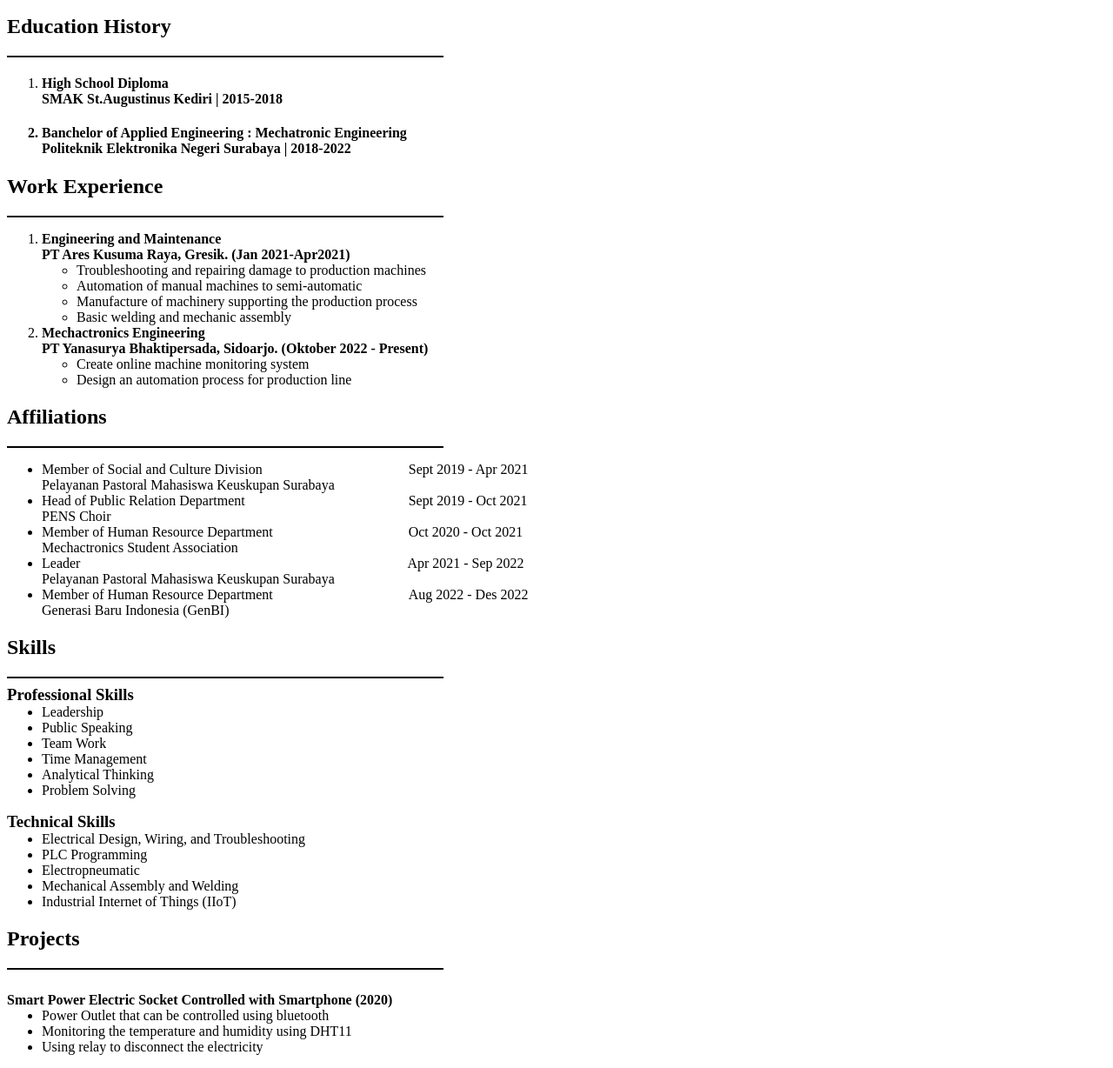
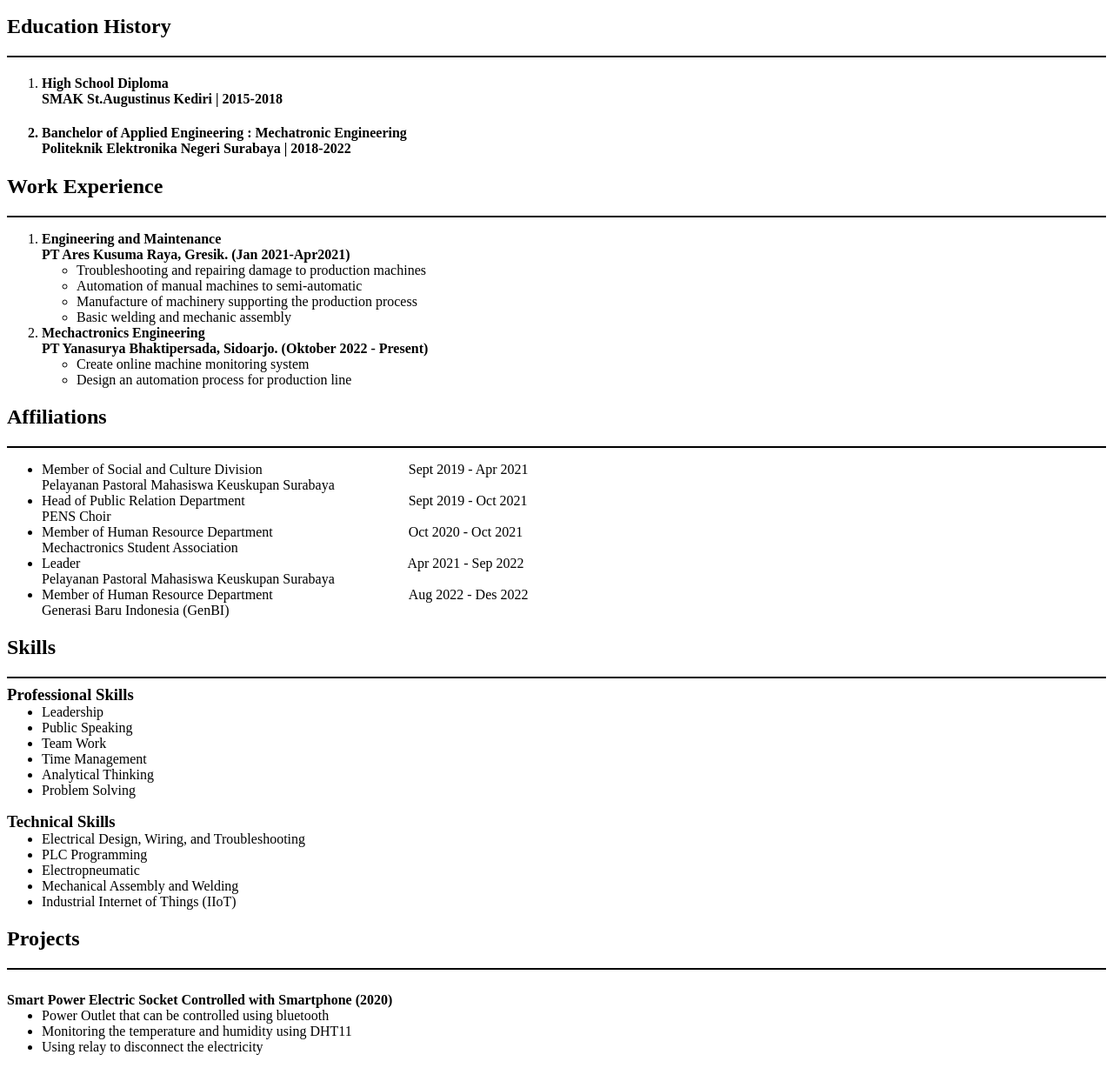
Before and after one commit to vinmarcell/vinmarcell.github.io, a plain HTML site: page index.html in a window 1280 px wide. Shown: the part 480-1708 px from the top of the page at 87% size. Drawn offline with Linux system fonts and the light colour scheme.

Commit message:
Update index.html
Change width for the sub-title

```diff
--- a/index.html
+++ b/index.html
@@ -42,7 +42,7 @@
     </p>
 
     <h2>Education History</h2>
-    <hr color=black width=500 align="left">
+    <hr color=black style="width:auto;" align="left">
         <ol>
             <li><h4>High School Diploma<br>
                 SMAK St.Augustinus Kediri | 2015-2018
@@ -53,7 +53,7 @@
         </ol>
 
     <h2>Work Experience</h2>
-    <hr color=black width=500 align="left">
+    <hr color=black style="width:auto;" align="left">
     <ol>
         <strong><li>Engineering and Maintenance<br></strong>
         <strong>PT Ares Kusuma Raya, Gresik. (Jan 2021-Apr2021)</strong></li>
@@ -72,7 +72,7 @@
     </ol>
 
     <h2>Affiliations</h2>
-    <hr color=black width=500 align="left">
+    <hr color=black style="width:auto;" align="left">
     <ul>
         <li>Member of Social and Culture Division &emsp;&emsp;&emsp;&emsp;&emsp;&emsp;&emsp;&emsp;&emsp;&emsp; Sept 2019 - Apr 2021<br>
         Pelayanan Pastoral Mahasiswa Keuskupan Surabaya</li>
@@ -86,7 +86,7 @@
         Generasi Baru Indonesia (GenBI)</li>
     </ul>
     <h2>Skills</h2>
-    <hr color=black width=500 align="left">
+    <hr color=black style="width:auto;" align="left">
     <h3 style="padding:0px; margin:0px">Professional Skills</h3>
     <ul style="margin-top:0px">
         <li>Leadership</li>
@@ -107,7 +107,7 @@
 
 
     <h2>Projects</h2>
-    <hr color=black width=500 align="left"><br>
+    <hr color=black style="width:auto;" align="left"><br>
     <strong>Smart Power Electric Socket Controlled with Smartphone (2020)<br></strong>
     <ul style="margin:0px">
         <li>Power Outlet that can be controlled using bluetooth</li>
@@ -136,7 +136,7 @@
     </ul><br>
 
     <h2>Certification and Training Experience</h2>
-    <hr color=black width=500 align="left">
+    <hr color=black style="width:auto;" align="left">
     <ul>
         <li>Pre-Level Student Management Skills Training PENS 2018 (LKMM Pra-TD)</li>
         <li>Basic Student Management Skills Training PENS 2018 (LKMM TD)</li>
```
